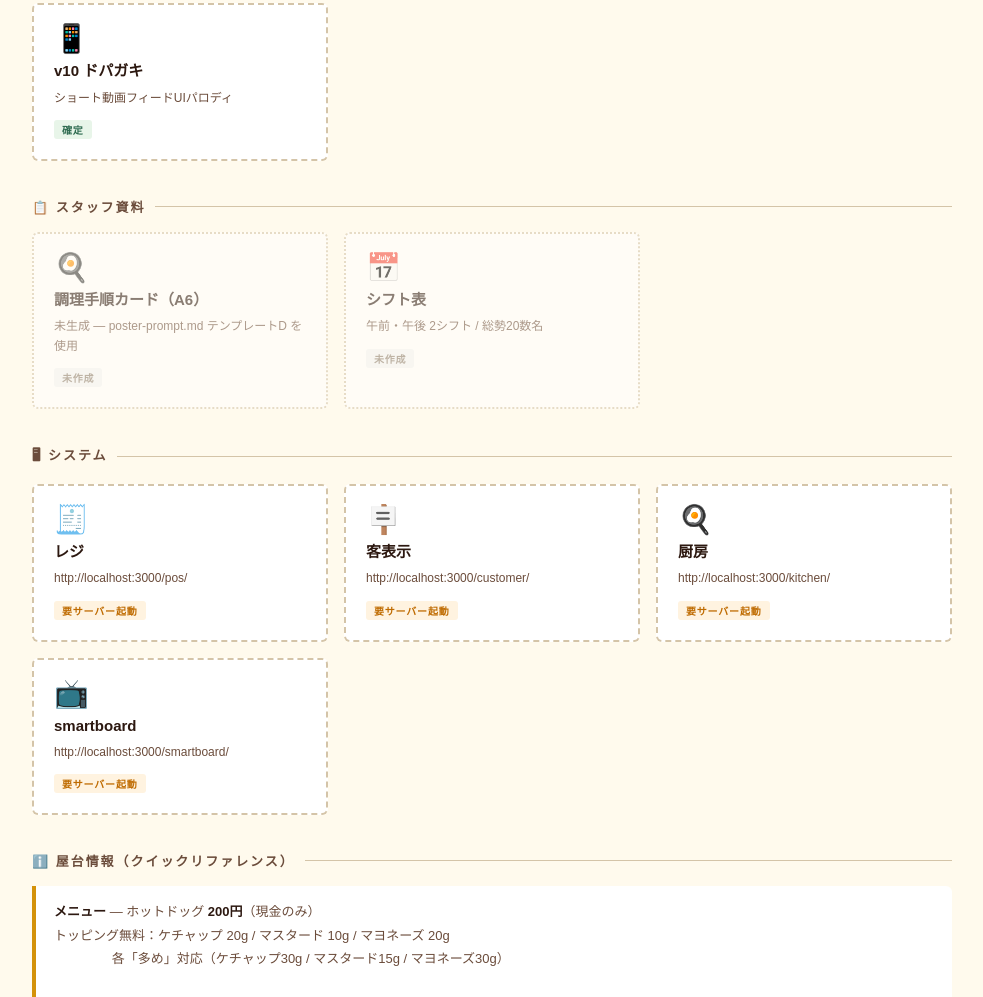
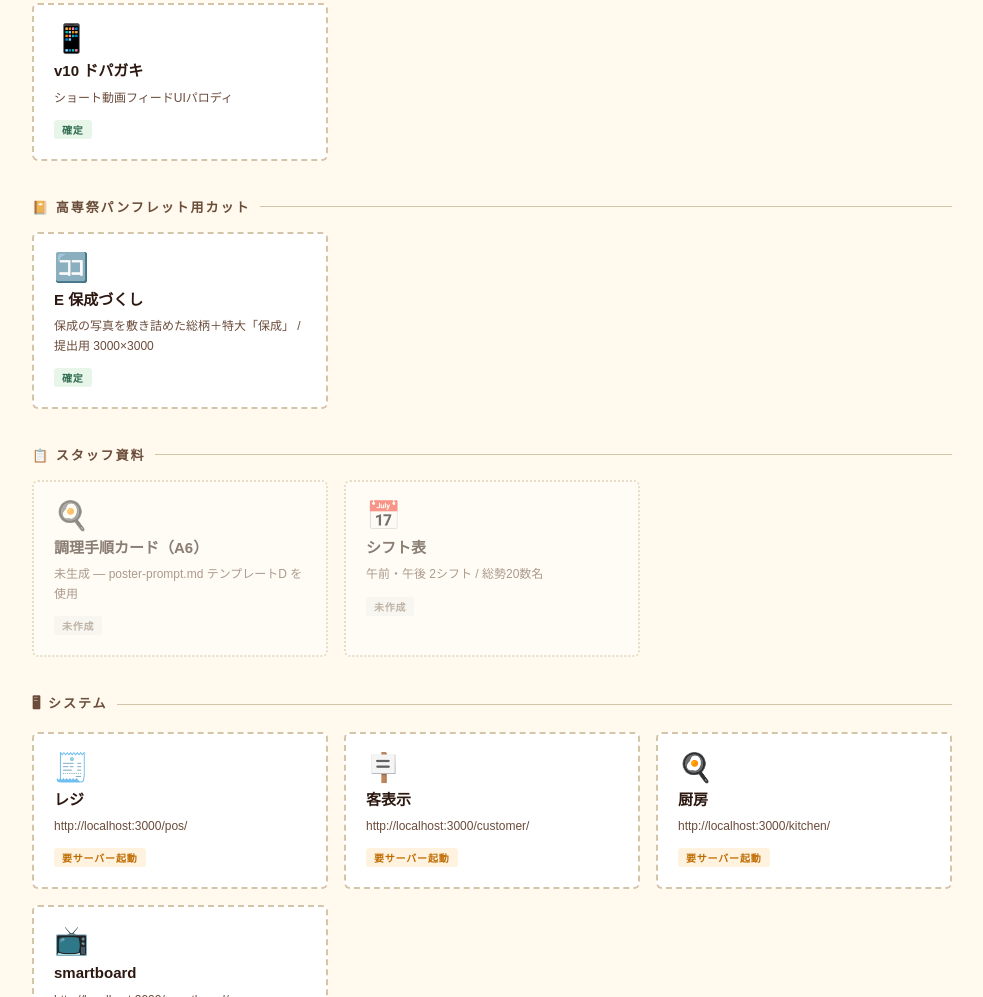
Before and after one commit to kabu-hotdog/hotdog-stall, a website: page index.html in a window 1280 px wide. Shown: the part 785-1782 px from the top of the page, without its empty margins (148-1131 px from the left). Drawn offline with Linux system fonts and the light colour scheme.

Commit message:
パンフ用カットE案を確定：JPG納品・承認記録・ダッシュボード掲載
- flyers/pamphlet/保成づくし.jpg（提出用 3000×3000）
- .approved-hashes.json に cut-e.pptx のSHA256を記録（以後の上書きはコード側で拒否）
- index.html に「高専祭パンフレット用カット」セクションを追加

Co-Authored-By: Claude Opus 5 <noreply@anthropic.com>

```diff
--- a/index.html
+++ b/index.html
@@ -324,6 +324,17 @@
 
   </div>
 
+  <!-- =================== パンフレット用カット =================== -->
+  <div class="section-label"><h2>📔 高専祭パンフレット用カット</h2></div>
+  <div class="card-grid" id="pamphlet">
+    <a class="card" href="#" onclick="openLightbox('flyers/pamphlet/保成づくし.jpg','E 保成づくし');return false;">
+      <div class="card-icon">🈁</div>
+      <div class="card-name">E 保成づくし</div>
+      <div class="card-desc">保成の写真を敷き詰めた総柄＋特大「保成」 / 提出用 3000×3000</div>
+      <span class="card-tag tag-done">確定</span>
+    </a>
+  </div>
+
   <!-- =================== スタッフ資料 =================== -->
   <div class="section-label"><h2>📋 スタッフ資料</h2></div>
   <div class="card-grid" id="staff-docs">
```
Also changed, not shown: flyers/pamphlet/.approved-hashes.json (added), flyers/pamphlet/保成づくし.jpg (added).
